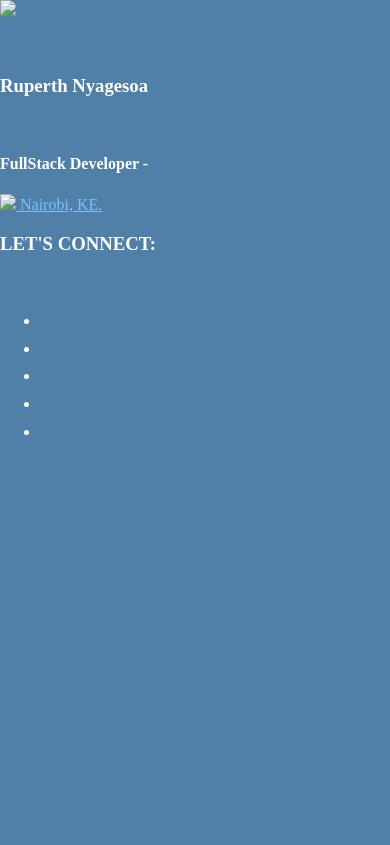
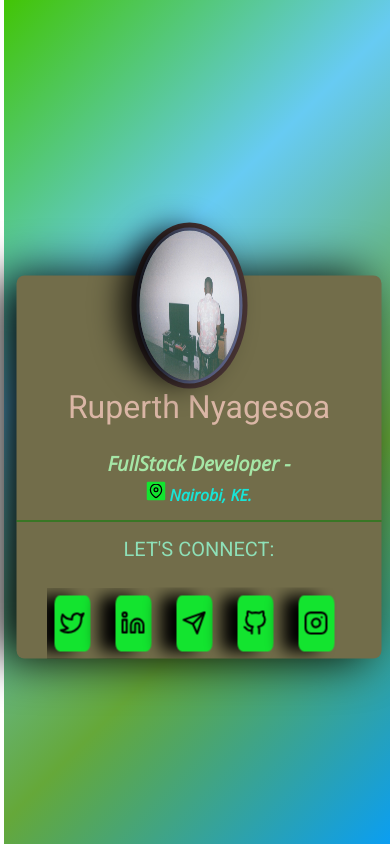
Before and after one commit to ruperthnyagesoa/ruperthn, a plain HTML site: page index.html in a window 390 px wide. Drawn offline with nearby package versions, Linux system fonts and the light colour scheme.

Commit message:
Done UI and Responsiveness

```diff
--- a/contact.css
+++ b/contact.css
@@ -0,0 +1,27 @@
+@import url('https://fonts.googleapis.com/css?family=Poppins:400,500,600,700,800&display-swap');
+* {
+  margin: 0;
+  padding: 0;
+}
+
+.container {
+  width: 30%;
+  height: 50%;
+  padding: 10px;
+  margin: 2% 10% 5% 40%;
+  background-color: #000;
+  box-shadow: -1rem 0 3rem #000;
+  padding-bottom: 10px;
+}
+
+.container h2 {
+  width: 100%;
+  color: orange;
+  font-size: 30px;
+  text-align: center;
+  margin-bottom: 10px;
+}
+
+.container .row100 {
+  width: 100%;
+}
--- a/index.html
+++ b/index.html
@@ -16,7 +16,7 @@
                          <div class="box-wrapper">
                                  <div class="box">
                                          <div class="avatar">
-                                                 <img src="./img/Screenshot_2023-01-30-10-40-54-153_com.linkedin.android.jpg">
+                                                 <img src="./img/rupee.jpg">
                                          </div>
                                          <br class="box-inner">
                                                  <br><h3 class="name">Ruperth Nyagesoa</h3><br>
@@ -31,7 +31,7 @@
                                                  <ul class="followers-list">
 
                                                          <li><a href='https://twitter.com/ruperthdev' target='_blank'><img src="./img/twitter.svg" alt=""></a></li>
-                                                         <li><a href="https://www.linkedin.com/in/ruperthnyagesoa/" target='_blank'><img src="./img/linkedin.svg" alt=""></a></li>
+                                                         <li><a href="https://www.linkedin.com/in/ruperth-nyagesoa/" target='_blank'><img src="./img/linkedin.svg" alt=""></a></li>
                                                          <li><a href="https://t.me/ruperthjr" target='_blank'><img src="./img/send.svg" alt=""></a></li>
                                                          <li><a href="https://github.com/ruperthnyagesoa" target='_blank'><img src="./img/github.svg" alt=""></a></li>
                                                          <li><a href='https://www.instagram.com/path_archives/' target='_blank'><img src="./img/instagram.svg" alt=""></a></li>
--- a/styles.css
+++ b/styles.css
@@ -1,28 +1,262 @@
+@import url(https://fonts.googleapis.com/css?family=Open+Sans:300italic,400italic,400,300);
+@import url(https://fonts.googleapis.com/css?family=Roboto:400,300,100);
+
+
+/* Card Section */
+body,
+html,
+.wrapper {
+  height: 100%;
+  width: 100%;
+}
 body {
+  font-family: 'Open Sans', sans-serif;
+  color: #2e2828;
+}
+.wrapper {
+  /* width: %; */
+  /* height:98%; */
+  background: linear-gradient(-45deg, #0a9ef3, #65a839, #67cbf3, rgb(66, 197, 5));
+  /* background-size: 1000% 100%; */
+  /* animation: gradient 1s ease infinite; */
+  animation: gradient 1s ease-in-out;
+  margin-top: -30px;
+  margin-left: -4px;
+  margin-bottom: -15px;
+}
+@keyframes gradient {
+  0% {
+      background-position: 0% 50%;
+  }
+  50% {
+      background-position: 100% 50%;
+  }
+  100% {
+      background-position: 0% 50%;
+  }
+}
+
+.wrapper:before {
+  content: '';
+  position: absolute;
+  top: 0;
+  left: 0;
+  height: 100%;
+  width: 100%;
+  margin-top: 1px;
+
+  z-index: 2;
+  opacity: 0.3;
+  -ms-filter: "progid:DXImageTransform.Microsoft.Alpha(Opacity=30)";
+  filter: alpha(opacity=30);
+}
+.wrapper-inner {
+  position: relative;
+  z-index: 3;
+  height: 100%;
+  margin-top: 30px;
+}
+.box-wrapper {
+  position: absolute;
+  top: 50%;
+  left: 50%;
+  -webkit-transform: translate(-50%, -50%);
+  -moz-transform: translate(-50%, -50%);
+  -o-transform: translate(-50%, -50%);
+  -ms-transform: translate(-50%, -50%);
+  transform: translate(-50%, -50%);
+  margin-top: 40px;
+  z-index: 1;
+}
+.box {
+  position: relative;
+  -webkit-border-radius: 8px;
+  border-radius: 8px;
+  -webkit-box-shadow: 0 4px 1px rgba(0,0,0,0.1);
+  box-shadow: 0 4px 1px rgba(0,0,0,0.1);
+  width: 365px;
+  background: rgb(114, 109, 74);
+  box-shadow: -1rem 0 3rem #000;
+  text-align: center;
+  -webkit-box-sizing: border-box;
+  -moz-box-sizing: border-box;
+  box-sizing: border-box;
+  padding-top: 60px;
+  margin-top: 10px;
+}
+.box-inner {
+  padding: 30px;
+}
+.avatar {
+  -webkit-border-radius: 50%;
+  border-radius: 50%;
+  -webkit-box-shadow: 0 0 0 3px #596b52 , 0 0 0 8px rgb(163, 99, 99);
+  box-shadow: 0 0 0 3px #676f97 , 0 0 0 8px rgb(73, 53, 53);
+  top: -75px;
+  margin-left: -60px;
+  left: 50%;
+  position: absolute;
+  margin-top: 30px;
+  margin-bottom: 30px;
+
+}
+.avatar img {
+  width: 100px;
+  height: 150px;
+  align-items: center;
+  box-shadow: -1rem 0 2rem #000;
+  -webkit-border-radius: 50%;
+  border-radius: 50%;
+  display: block;
+
+}
+h1,
+h2,
+h3,
+h4,
+h5 {
+  font-family: 'Open Sans', sans-serif;
+  font-weight: 300;
+  margin-top: 0;
+  margin-bottom: 15px;
+}
+.name,
+.followers-title {
+  font-size: 32px;
+  font-weight: 400;
+  font-family: 'Roboto', sans-serif;
+  margin-top: 8px;
+  margin-bottom: 2px;
+  color: #dab6a5;
+}
+.occupation {
+  font-size: 20px;
+  font-weight:bolder;
+  font-style: italic;
+  color: #a5e6a6;
+  margin-bottom: 2px;
+}
+.location {
+  color: #aa4c20;
+  font-size: 14px;
+  margin-top: 5px;
+  margin-bottom: 15px;
+  padding-bottom: 15px;
+  border-bottom: 1px solid green;
+}
+.location .fa {
+  color: #3ee228;
+  margin-right: 4px;
+  margin-top: 5%;
+  height: 10%;
+}
+
+.location img{
+  height: 15px;
+  background-color:#13e42f;
+  padding: 2px;
+  border-radius: 2px;
+}
+
+
+.location a {
+  text-decoration: none;
+  font-size:medium;
+  font-style: italic;
+  font-weight: 800;
+  color: #18e5d7;
+}
+.followers-title {
+  font-size: 20px;
+  color: #8ee0b8;
+  margin-bottom: 5px;
+}
+.followers-list {
+  list-style: none;
   margin: 0;
   padding: 0;
-    box-sizing: border-box;
-    background-color: #5080a7;
-    color: white;
+  overflow: hidden;
+  padding-bottom: 5px;
+  display: table;
+  margin: 0 auto;
+}
+.followers-list > li {
+  display: block;
+  float: left;
+  margin: 8px;
+}
+.followers-list > li a {
+  display: block;
+  -webkit-border-radius: 50%;
+  border-radius: 50%;
+  -webkit-transition: 0.3s;
+  -moz-transition: 0.3s;
+  -o-transition: 0.3s;
+  -ms-transition: 0.3s;
+  transition: 0.3s;
+  height: 50px;
+  width: 45px;
+  text-decoration: none;
+}
+.followers-list > li a img {
+  -webkit-border-radius: 50%;
+  border-radius: 50%;
+  width: 25px;
+  height: 25px;
+  display: block;
+  -webkit-transition: 0.3s;
+  -moz-transition: 0.3s;
+  -o-transition: 0.3s;
+  -ms-transition: 0.3s;
+  transition: 0.3s;
+  -webkit-backface-visibility: hidden;
+  -moz-backface-visibility: hidden;
+  -ms-backface-visibility: hidden;
+  backface-visibility: hidden;
+  height: 45px;
+  background-color: #13e42f;
+  padding: 12%;
+  border-radius: 15%;
+  box-shadow: -1rem 0 1rem #000;
+}
+.followers-list > li a:hover img {
+  transform: translateY(-5px);
+  transition: 1s ease-out;
 }
 
-  @font-face {
-    font-family: dankmono;
-    src: url("./DankMono-Italic.otf");
-    font-display: swap;
+
+/* Time Display */
+
+#date{
+  /* margin-top: 7%; */
+  text-align: center;
+  font-size: large;
+  color: #642305;
+  font-weight: 800;
 }
 
-  main {
-    padding: 3rem;
-    font-family: dankmono;
+
+#display{
+  text-align: center;
   font-size: large;
-    max-width: 80ch;
+  color: #3f1806;
+  font-weight: 800;
 }
 
-  li {
-    padding: 0.3rem 0;
+
+.portfolio{
+  margin: 20px 1px 5px 90px;
+  padding: 10px;
+  border: none;
+  border-radius: 10px;
+  background-color: rgb(51, 48, 24);
+  color: #ff5405;;
+  font-size: large;
+  font-weight: 800;
+  cursor: grab;
 }
 
-  a {
-    color: rgb(122, 191, 255);
+.avatar{
+
+  margin-top: 4 px;
 }
```
Also changed, not shown: contact.html (+127 -0 lines), img/github.svg (added), img/instagram.svg (added), img/linkedin.svg (added), img/mail.svg (added), img/map-pin.svg (added), img/ru.jpg (added), img/rupee.jpg (added), img/send.svg (added), img/twitter.svg (added), 1 other file. Lines whose indentation alone changed are shown as unchanged.
